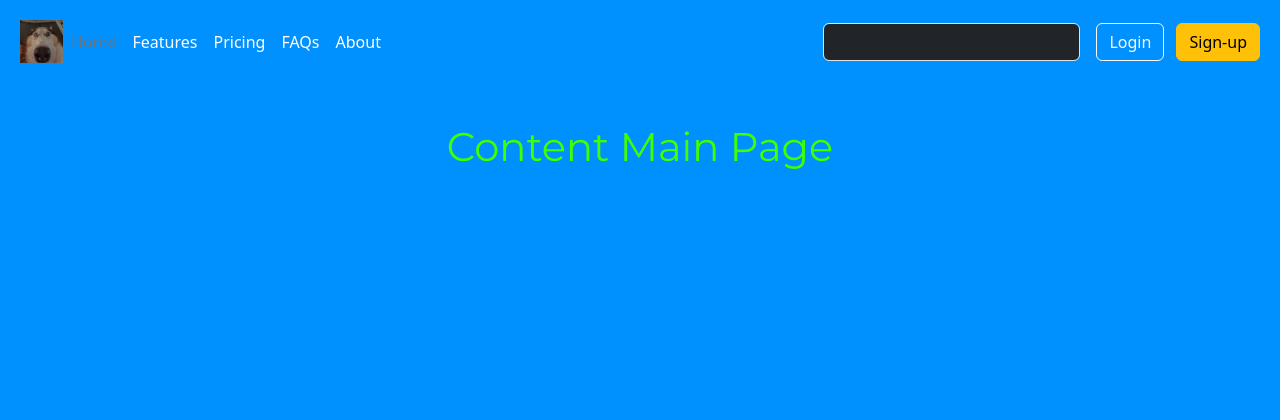
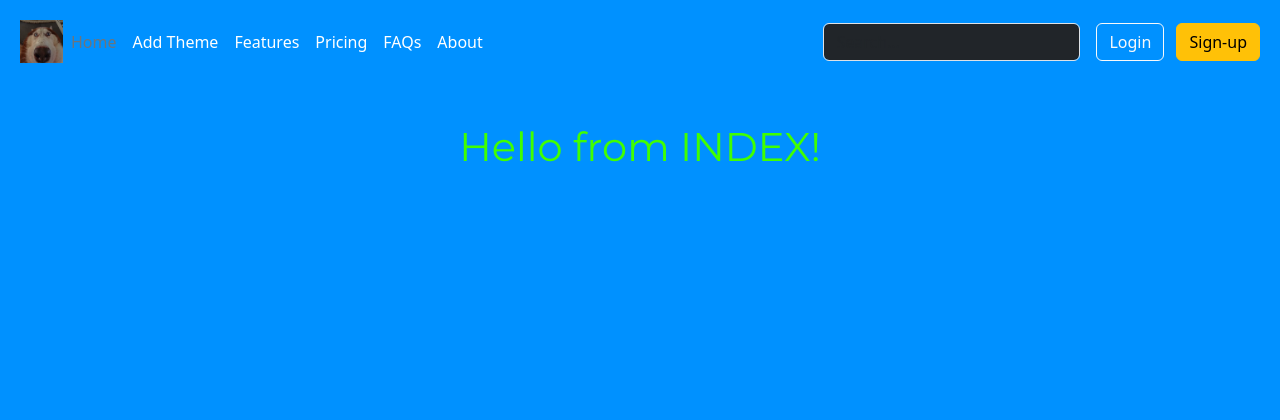
Before and after one commit to OrangeSpirit/TEST_WEB, a Flask app: page / in a window 1280 px wide. Shown: the top 420 px of the page. Run offline with Flask 3, Linux system fonts and the light colour scheme; some libraries are stand-ins or nearby versions.

Commit message:
litle table

```diff
--- a/app/templates/main/_header.html
+++ b/app/templates/main/_header.html
@@ -4,6 +4,7 @@
     </a>
     <ul class="nav col-12 col-lg-auto me-lg-auto mb-2 justify-content-center mb-md-0">
         <li><a href="#" class="nav-link px-2 text-secondary">Home</a></li>
+        <li><a href="{{ url_for('post.create')}}" class="nav-link px-2 text-white">Add Theme</a></li>
         <li><a href="#" class="nav-link px-2 text-white">Features</a></li>
         <li><a href="#" class="nav-link px-2 text-white">Pricing</a></li>
         <li><a href="#" class="nav-link px-2 text-white">FAQs</a></li>
--- a/app/templates/main/base.html
+++ b/app/templates/main/base.html
@@ -12,7 +12,10 @@
 <header class="header">{% include 'main/_header.html' %}</header>
 
 <div class="page">
-    <main class="content">{% block content %}{% endblock %}</main>
+    <main class="content">
+        <h1>{{ self.title() }}</h1>
+        {% block content %}{% endblock %}
+    </main>
     <footer class="py-3 my-4">{% include 'main/_footer.html' %}</footer>
 </div>>
 
--- a/app/templates/main/index.html
+++ b/app/templates/main/index.html
@@ -1,5 +1,3 @@
 {% extends 'main/base.html' %}
 
-{% block title %}Main Page{% endblock %}
-
-{% block content %}<h1>Content Main Page</h1>{% endblock %}
+{% block title %}Hello from INDEX!{% endblock %}
```
Also changed, not shown: app/routes/post.py (+4 -7 lines), app/templates/post/create.html (added, +12 -0 lines).
